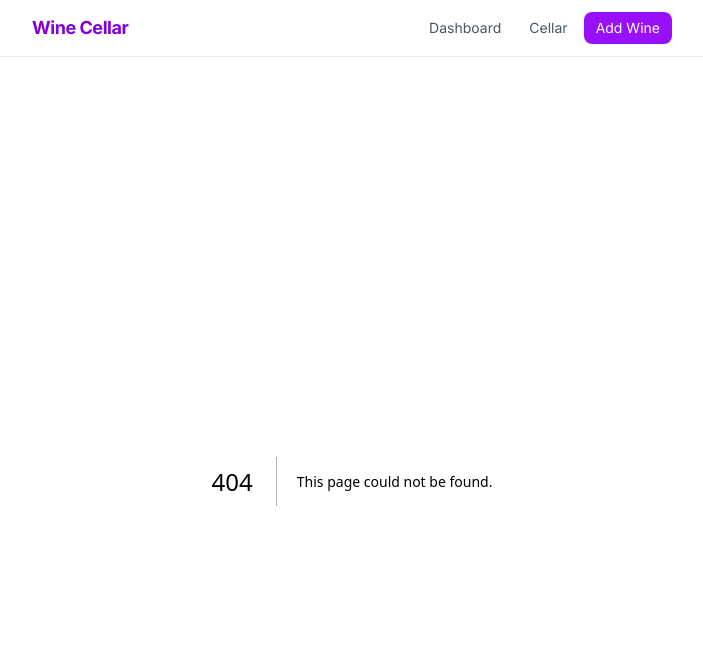
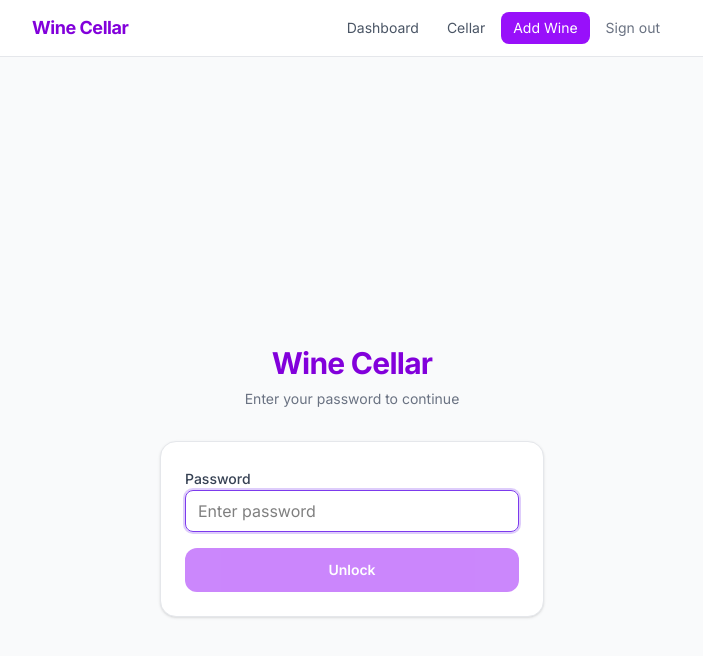
Before and after one commit to abdulalomran-a/wine-cellar, a Next.js app: page /login in a window 1280 px wide. Before the commit this address had no page. Shown: the top 656 px of the page, without its empty margins (288-991 px from the left). Built offline with nearby package versions, Linux system fonts and the light colour scheme.

Commit message:
Add password protection with session cookie auth

```diff
--- /dev/null
+++ b/app/api/auth/route.ts
@@ -0,0 +1,33 @@
+import { NextRequest, NextResponse } from 'next/server'
+import { makeToken } from '@/middleware'
+
+const COOKIE = 'wine_session'
+const MAX_AGE = 60 * 60 * 24 * 30 // 30 days
+
+export async function POST(req: NextRequest) {
+  const { password } = await req.json()
+  const correct = process.env.APP_PASSWORD
+
+  if (!correct || password !== correct) {
+    return NextResponse.json({ error: 'Wrong password' }, { status: 401 })
+  }
+
+  const secret = process.env.SESSION_SECRET ?? ''
+  const token = await makeToken(secret)
+
+  const res = NextResponse.json({ ok: true })
+  res.cookies.set(COOKIE, token, {
+    httpOnly: true,
+    secure: process.env.NODE_ENV === 'production',
+    sameSite: 'lax',
+    maxAge: MAX_AGE,
+    path: '/',
+  })
+  return res
+}
+
+export async function DELETE() {
+  const res = NextResponse.json({ ok: true })
+  res.cookies.delete(COOKIE)
+  return res
+}
--- a/app/layout.tsx
+++ b/app/layout.tsx
@@ -3,6 +3,7 @@ import { Inter } from 'next/font/google'
 import './globals.css'
 import Link from 'next/link'
 import BottomNav from '@/components/BottomNav'
+import SignOutButton from '@/components/SignOutButton'
 
 const inter = Inter({ subsets: ['latin'] })
 
@@ -48,14 +49,16 @@ export default function RootLayout({ children }: { children: React.ReactNode })
               <Link href="/add" className="px-3 py-1.5 rounded-lg text-sm bg-purple-600 text-white hover:bg-purple-700">
                 Add Wine
               </Link>
+              <SignOutButton className="px-3 py-1.5 rounded-lg text-sm text-gray-500 hover:bg-gray-100" />
             </nav>
           </div>
         </header>
 
         {/* Mobile header */}
         <header className="sm:hidden bg-white border-b border-gray-200 sticky top-0 z-40">
-          <div className="px-4 h-12 flex items-center">
+          <div className="px-4 h-12 flex items-center justify-between">
             <span className="font-bold text-purple-700 text-base tracking-tight">Wine Cellar</span>
+            <SignOutButton className="text-xs text-gray-400 hover:text-gray-600" />
           </div>
         </header>
 
--- /dev/null
+++ b/app/login/page.tsx
@@ -0,0 +1,83 @@
+'use client'
+
+import { useState } from 'react'
+import { useRouter, useSearchParams } from 'next/navigation'
+import { Suspense } from 'react'
+
+function LoginForm() {
+  const router = useRouter()
+  const params = useSearchParams()
+  const [password, setPassword] = useState('')
+  const [error, setError] = useState('')
+  const [loading, setLoading] = useState(false)
+
+  async function handleSubmit(e: React.FormEvent) {
+    e.preventDefault()
+    setLoading(true)
+    setError('')
+    try {
+      const res = await fetch('/api/auth', {
+        method: 'POST',
+        headers: { 'Content-Type': 'application/json' },
+        body: JSON.stringify({ password }),
+      })
+      if (res.ok) {
+        const from = params.get('from') || '/'
+        router.replace(from)
+      } else {
+        setError('Wrong password. Try again.')
+        setPassword('')
+      }
+    } catch {
+      setError('Something went wrong. Please retry.')
+    } finally {
+      setLoading(false)
+    }
+  }
+
+  return (
+    <div className="min-h-screen bg-gray-50 flex flex-col items-center justify-center px-6">
+      <div className="w-full max-w-sm space-y-8">
+        <div className="text-center">
+          <h1 className="text-3xl font-bold text-purple-700 tracking-tight">Wine Cellar</h1>
+          <p className="text-gray-500 text-sm mt-2">Enter your password to continue</p>
+        </div>
+
+        <form onSubmit={handleSubmit} className="bg-white rounded-2xl border border-gray-200 p-6 space-y-4 shadow-sm">
+          <div className="space-y-1">
+            <label className="text-sm font-medium text-gray-700">Password</label>
+            <input
+              type="password"
+              value={password}
+              onChange={e => setPassword(e.target.value)}
+              placeholder="Enter password"
+              autoFocus
+              required
+              className="input"
+            />
+          </div>
+
+          {error && (
+            <p className="text-sm text-red-600 bg-red-50 rounded-lg px-3 py-2">{error}</p>
+          )}
+
+          <button
+            type="submit"
+            disabled={loading || !password}
+            className="w-full py-3 bg-purple-600 text-white rounded-xl text-sm font-semibold hover:bg-purple-700 disabled:opacity-50 transition-colors"
+          >
+            {loading ? 'Checking...' : 'Unlock'}
+          </button>
+        </form>
+      </div>
+    </div>
+  )
+}
+
+export default function LoginPage() {
+  return (
+    <Suspense>
+      <LoginForm />
+    </Suspense>
+  )
+}
--- /dev/null
+++ b/components/SignOutButton.tsx
@@ -0,0 +1,18 @@
+'use client'
+
+import { useRouter } from 'next/navigation'
+
+export default function SignOutButton({ className }: { className?: string }) {
+  const router = useRouter()
+
+  async function signOut() {
+    await fetch('/api/auth', { method: 'DELETE' })
+    router.push('/login')
+  }
+
+  return (
+    <button onClick={signOut} className={className}>
+      Sign out
+    </button>
+  )
+}
--- /dev/null
+++ b/middleware.ts
@@ -0,0 +1,52 @@
+import { NextRequest, NextResponse } from 'next/server'
+
+const PUBLIC_PATHS = ['/login', '/api/auth']
+
+export async function middleware(req: NextRequest) {
+  const { pathname } = req.nextUrl
+
+  // Allow login page and auth API through without a session
+  if (PUBLIC_PATHS.some(p => pathname.startsWith(p))) {
+    return NextResponse.next()
+  }
+
+  const token = req.cookies.get('wine_session')?.value
+  const secret = process.env.SESSION_SECRET ?? ''
+
+  if (token && await verifyToken(token, secret)) {
+    return NextResponse.next()
+  }
+
+  // Not authenticated — redirect to login, preserving the destination
+  const url = req.nextUrl.clone()
+  url.pathname = '/login'
+  url.searchParams.set('from', pathname)
+  return NextResponse.redirect(url)
+}
+
+export const config = {
+  matcher: ['/((?!_next/static|_next/image|favicon.ico|manifest.json|icon-.*\\.png|apple-touch-icon\\.png).*)'],
+}
+
+// --- helpers ---
+
+async function verifyToken(token: string, secret: string): Promise<boolean> {
+  try {
+    const expected = await makeToken(secret)
+    return token === expected
+  } catch {
+    return false
+  }
+}
+
+export async function makeToken(secret: string): Promise<string> {
+  const key = await crypto.subtle.importKey(
+    'raw',
+    new TextEncoder().encode(secret),
+    { name: 'HMAC', hash: 'SHA-256' },
+    false,
+    ['sign']
+  )
+  const sig = await crypto.subtle.sign('HMAC', key, new TextEncoder().encode('wine-cellar-auth'))
+  return Array.from(new Uint8Array(sig)).map(b => b.toString(16).padStart(2, '0')).join('')
+}
```
